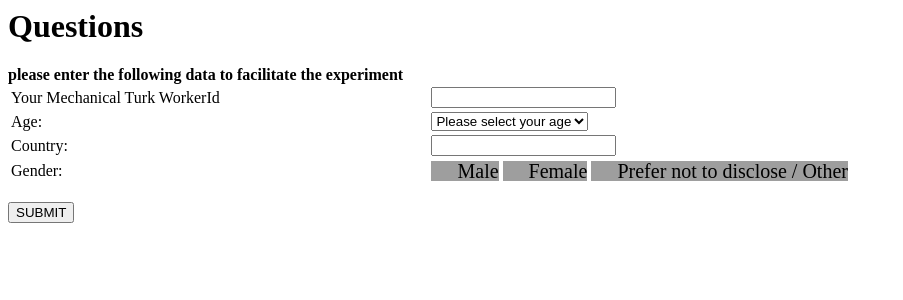
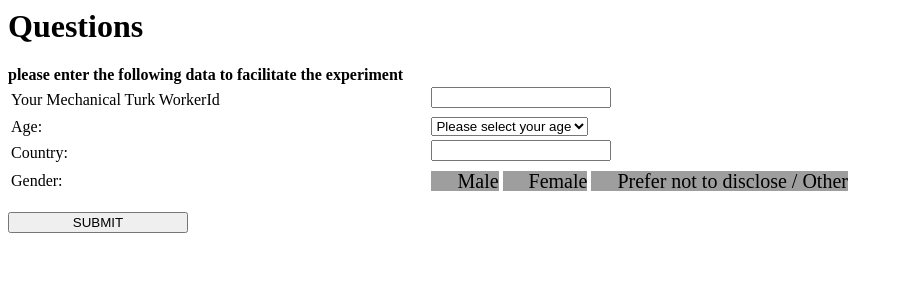
Before and after one commit to frankbolton/pethospital, a Flask app: page /questions in a window 1280 px wide. Shown: the top 300 px of the page, without its empty margins (0-903 px from the left). Run offline with Flask 2, Linux system fonts and the light colour scheme; grey boxes are pictures that could not be loaded.

Commit message:
made the buttons bigger

```diff
--- a/app/dbExperimentParameters.json
+++ b/app/dbExperimentParameters.json
@@ -1 +1 @@
-{"TrackUsers": [{"_id": 1, "UserID": 3}]}
+{"TrackUsers": [{"_id": 1, "UserID": 8}]}
--- a/app/dbUsers.json
+++ b/app/dbUsers.json
@@ -1 +1 @@
-{"Users": [{"turkNickName": "franksTestID1234", "country": "South Africa", "age": "31,40", "userID": 0, "serverTime": "Wed Aug 20 19:35:20 2014", "gender": "male", "touch": "false", "_id": 1}, {"turkNickName": "TEST1", "country": "ASFD", "age": "25,30", "userID": 1, "serverTime": "Wed Aug 20 19:42:20 2014", "gender": "male", "touch": "false", "_id": 2}, {"turkNickName": "fasdf", "country": "South Africa", "age": "21,24", "userID": 2, "serverTime": "Wed Aug 20 19:58:50 2014", "gender": "male", "touch": "false", "_id": 3}, {"turkNickName": "foo", "country": "South Africa", "age": "25,30", "userID": 3, "serverTime": "Wed Aug 20 22:39:34 2014", "gender": "male", "touch": "false", "_id": 4}]}
+{"Users": [{"turkNickName": "franksTestID1234", "country": "South Africa", "age": "31,40", "userID": 0, "serverTime": "Wed Aug 20 19:35:20 2014", "gender": "male", "touch": "false", "_id": 1}, {"turkNickName": "TEST1", "country": "ASFD", "age": "25,30", "userID": 1, "serverTime": "Wed Aug 20 19:42:20 2014", "gender": "male", "touch": "false", "_id": 2}, {"turkNickName": "fasdf", "country": "South Africa", "age": "21,24", "userID": 2, "serverTime": "Wed Aug 20 19:58:50 2014", "gender": "male", "touch": "false", "_id": 3}, {"turkNickName": "foo", "country": "South Africa", "age": "25,30", "userID": 3, "serverTime": "Wed Aug 20 22:39:34 2014", "gender": "male", "touch": "false", "_id": 4}, {"turkNickName": "franksTestID1234", "country": "F", "age": "21,24", "userID": 5, "serverTime": "Wed Aug 20 23:21:37 2014", "gender": "male", "touch": "false", "_id": 5}, {"turkNickName": "foo", "country": "South Africa", "age": "18,20", "userID": 8, "serverTime": "Wed Aug 20 23:29:37 2014", "gender": "male", "touch": "false", "_id": 6}]}
--- a/app/templates/agreement.html
+++ b/app/templates/agreement.html
@@ -15,6 +15,7 @@ font-weight: bold;
 
 input, textarea{
 width: 180px;
+height: 50px;
 margin-bottom: 5px;
 }
 
@@ -41,7 +42,7 @@ height: 100px;
 margin-left: 20px;
 margin-top: 5px;
 //height: 50px; //height control doesnt work :(
-width: 100px;
+width: 180px;
 }
 
 br{
@@ -74,8 +75,7 @@ return true;
 
 
 <h3>Objectives</h3>
-<p>My objective is to apply myself to try maximise the score in each session. <br>
-The experiment objectives are to understand better human factors of intelligent notification systems in the context of performing a process management task.
+<p>The experiment objectives are to understand better human factors of intelligent notification systems in the context of performing a process management task.
 </p>
 <h3>Method</h3>
 I will try to maximise the score, the score increases when all of the pet stations have a positive heath level. <br>
--- a/app/templates/base.html
+++ b/app/templates/base.html
@@ -1,9 +1,9 @@
 <html>
   <head>
     {% if title %}
-    <title>{{title}} - Tel Aviv University Industrial Engineering</title>
+    <title>{{title}} - Multi-device HCI study </title>
     {% else %}
-    <title>Tel Aviv University Industrial Engineering</title>
+    <title> Multi-device HCI study</title>
     {% endif %}
 
   </head>
--- a/app/templates/questions.html
+++ b/app/templates/questions.html
@@ -4,10 +4,9 @@
 <div><b>please enter the following data to facilitate the experiment</b></div>
 
 <style type="text/css">
-#submitbutton{
-margin-left: 20px;
-margin-top: 5px;
-width: 90px;
+input, textarea{
+width: 180px;
+margin-bottom: 5px;
 }
 
 input[type=radio].css-checkbox {
@@ -39,6 +38,7 @@ input[type=radio].css-checkbox {
 				-ms-user-select: none;
 				user-select: none;
 			}
+
 
 
 </style>
@@ -112,7 +112,7 @@ function checkCheckBox(f){
 <input type="hidden" id="touch" name="touch" value="[return value from product function]">
 
 <br>
-<input type="submit" value="SUBMIT" />
+<input type="submit" id="submitbutton" value="SUBMIT" />
 
 </form>
 {% endblock %}
```
Also changed, not shown: app/templates/after_tlx.html (+10 -1 lines), app/templates/instructions.html (+11 -1 lines).
